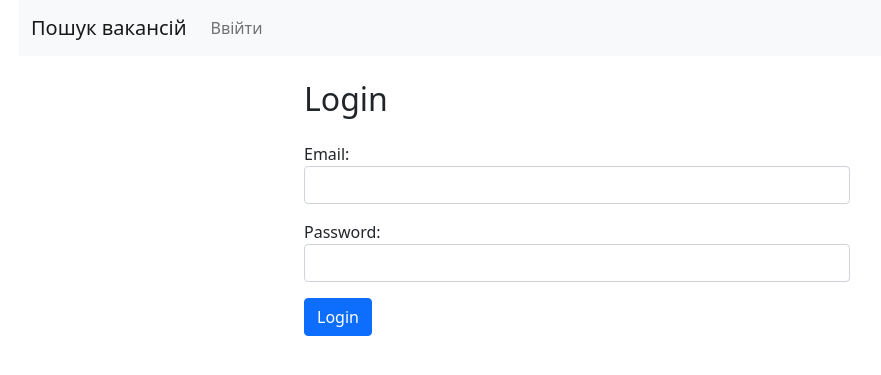
After one commit to anatolii-kandiuk/scraping_service, a Django app: page /accounts/login/ in a window 1280 px wide. The commit adds this page. Shown: the top 375 px of the page, without its empty margins (63-944 px from the left). Run offline with Django 3.2, Linux system fonts and the light colour scheme.

Commit message:
Create Login form and add authenticated user

```diff
--- /dev/null
+++ b/src/accounts/forms.py
@@ -0,0 +1,27 @@
+from django.contrib.auth import get_user_model, authenticate
+from django.contrib.auth.hashers import check_password
+from django.forms import Form, EmailInput, CharField, PasswordInput, ValidationError
+
+User = get_user_model()
+
+class UserLoginForm(Form):
+    email = CharField(widget=EmailInput(attrs={'class': 'form-control'}))
+    password = CharField(widget=PasswordInput(attrs={'class': 'form-control'}))
+
+    def clean(self, *args, **kwargs):
+        email = self.cleaned_data.get('email').strip()
+        password = self.cleaned_data.get('password').strip()
+
+        if email and password:
+            qs = User.objects.filter(email=email)
+            if not qs.exists():
+                raise ValidationError('Такого користувача не має')
+            if not check_password(password, qs[0].password):
+                raise ValidationError('Не вірний пароль')
+
+            user = authenticate(email=email, password=password)
+
+            if not user:
+                raise ValidationError('Користувач відключений')
+
+        return super(UserLoginForm, self).clean(*args, **kwargs)
--- /dev/null
+++ b/src/accounts/templates/accounts/login.html
@@ -0,0 +1,17 @@
+{% extends "base.html" %}
+
+{% block title%} Login {% endblock %}
+
+{% block content %}
+
+<div class="row">
+    <div class="col-md-6 mx-auto">
+        <h2 class="my-4">Login</h2>
+        <form action="" method="post">
+            {% csrf_token %}
+            {{ form.as_p }}
+            <button type="submit" class="btn btn-primary">Login</button>
+        </form>
+    </div>
+</div>
+{% endblock %}
--- /dev/null
+++ b/src/accounts/urls.py
@@ -0,0 +1,7 @@
+from django.urls import path
+from .views import login_view, logout_view
+
+urlpatterns = [
+    path('login/', login_view, name='login'),
+    path('logout/', logout_view, name='logout')
+]
--- /dev/null
+++ b/src/accounts/views.py
@@ -0,0 +1,23 @@
+from django.shortcuts import render, redirect
+from django.contrib.auth import login, authenticate, logout
+from .forms import UserLoginForm
+
+def login_view(request):
+    form = UserLoginForm(request.POST or None)
+
+    if form.is_valid():
+        data = form.cleaned_data
+        email = data.get('email')
+        password = data.get('password')
+
+        user = authenticate(request, email=email, password=password)
+
+        login(request, user)
+
+        return redirect('home')
+    return render(request, 'accounts/login.html', {'form': form})
+
+
+def logout_view(request):
+    logout(request)
+    return redirect('home')
--- a/src/scraping_service/urls.py
+++ b/src/scraping_service/urls.py
@@ -14,11 +14,12 @@ Including another URLconf
     2. Add a URL to urlpatterns:  path('blog/', include('blog.urls'))
 """
 from django.contrib import admin
-from django.urls import path
+from django.urls import path, include
 from scraping.views import home_view, list_view
 
 urlpatterns = [
     path('admin/', admin.site.urls),
     path('list/', list_view, name='list'),
+    path('accounts/', include(('accounts.urls', 'accounts'))),
     path('', home_view, name='home')
 ]
--- a/src/templates/inc/_nav.html
+++ b/src/templates/inc/_nav.html
@@ -6,9 +6,11 @@
     </button>
     <div class="collapse navbar-collapse" id="navbarNavAltMarkup">
       <div class="navbar-nav">
-
-        <a class="nav-link" href="#">Features</a>
-
+        {% if user.is_authenticated %}
+          <a class="nav-link" href="{% url 'accounts:logout' %}">Вийти</a>
+        {% else %}
+          <a class="nav-link" href="{% url 'accounts:login' %}">Ввійти</a>
+        {% endif %}
       </div>
     </div>
   </div>
```
